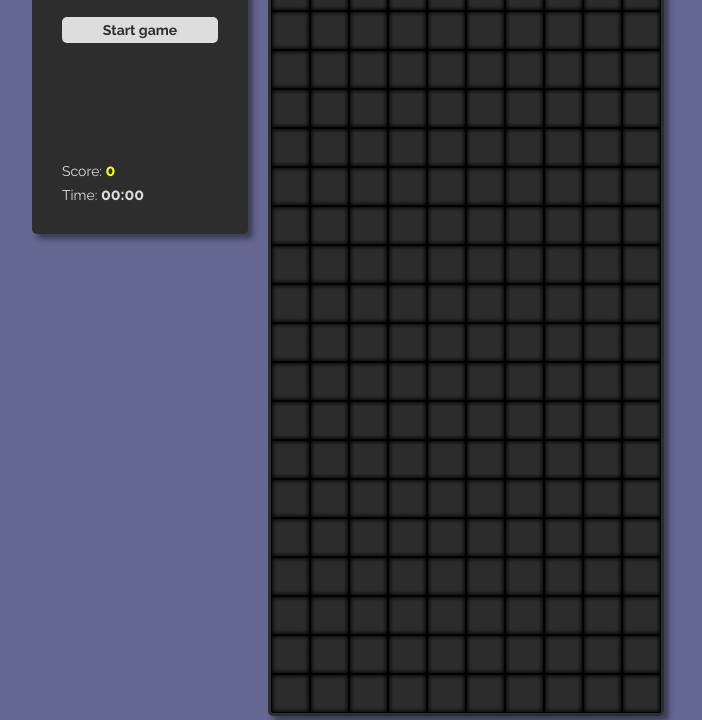
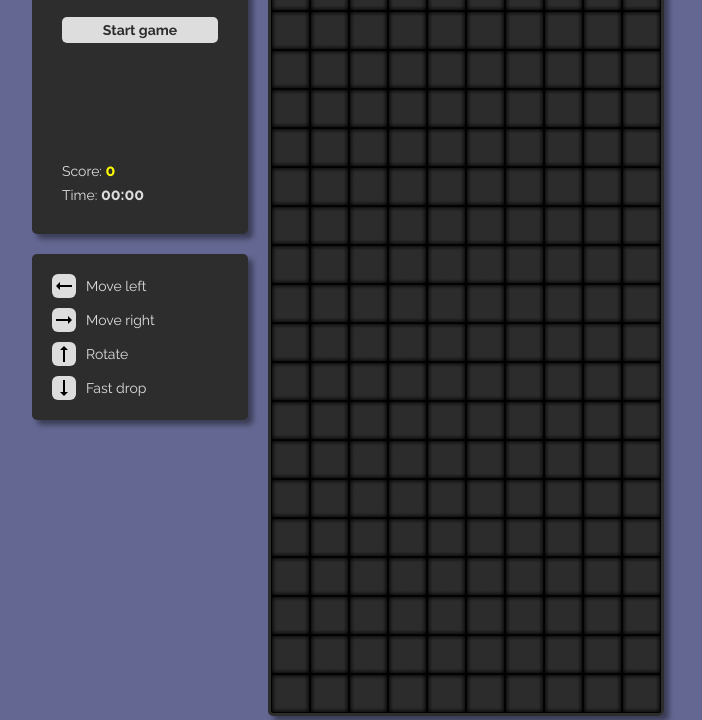
Before and after one commit to danyavol/tetris, a plain HTML site: page index.html in a window 1280 px wide. Shown: the part 80-800 px from the top of the page, without its empty margins (292-994 px from the left). Drawn offline with Linux system fonts and the light colour scheme.

Commit message:
Added controls help

```diff
--- /dev/null
+++ b/css/help.css
@@ -0,0 +1,43 @@
+.controls-help {
+    margin-right: 20px;
+    margin-top: 20px;
+    padding: 20px;
+    border-radius: var(--border-radius);
+    box-shadow: 5px 5px 5px rgb(0, 0, 0, 0.4);
+    background-color: var(--card-bg-color);
+}
+
+.controls-help .control {
+    display: flex;
+    align-items: center;
+}
+
+.controls-help .control:not(:last-child) {
+    margin-bottom: 10px;
+}
+
+.controls-help .control .key-icon {
+    margin-right: 10px;
+    background-color: var(--text-color);
+    border-radius: 6px;
+    height: 24px;
+    width: 24px;
+}
+
+.rotate-90 {
+    transform: rotate(90deg);
+}
+
+.rotate-180 {
+    transform: rotate(180deg);
+}
+
+.rotate-270 {
+    transform: rotate(270deg);
+}
+
+@media only screen and (max-width: 600px) {
+    .controls-help {
+        display: none;
+    }
+}
--- a/index.html
+++ b/index.html
@@ -10,11 +10,14 @@
     <link rel="stylesheet" href="css/fonts.css">
     <link rel="stylesheet" href="css/buttons.css">
     <link rel="stylesheet" href="css/styles.css">
+    <link rel="stylesheet" href="css/help.css">
     <title>Danya Tetris</title>
 </head>
 <body>
 
     <div class="container">
+        <div>
+
             <div class="info-section">
                 <h2 class="title">Danya Tetris</h2>
                 <div class="btn-menu">
@@ -33,6 +36,35 @@
                         </svg>
                     </div>
                 </div>
+            </div>
+
+            <div class="controls-help">
+                <div class="control">
+                    <div class="key-icon rotate-180">
+                        <img src="icons/right-arrow-alt.svg">
+                    </div>
+                    <div class="description">Move left</div>
+                </div>
+                <div class="control">
+                    <div class="key-icon">
+                        <img src="icons/right-arrow-alt.svg">
+                    </div>
+                    <div class="description">Move right</div>
+                </div>
+                <div class="control">
+                    <div class="key-icon rotate-270">
+                        <img src="icons/right-arrow-alt.svg">
+                    </div>
+                    <div class="description">Rotate</div>
+                </div>
+                <div class="control">
+                    <div class="key-icon rotate-90">
+                        <img src="icons/right-arrow-alt.svg">
+                    </div>
+                    <div class="description">Fast drop</div>
+                </div>
+            </div>
+
         </div>
 
         <div id="game-field"></div>
```
Also changed, not shown: icons/right-arrow-alt.svg (added). Lines whose indentation alone changed are shown as unchanged.
